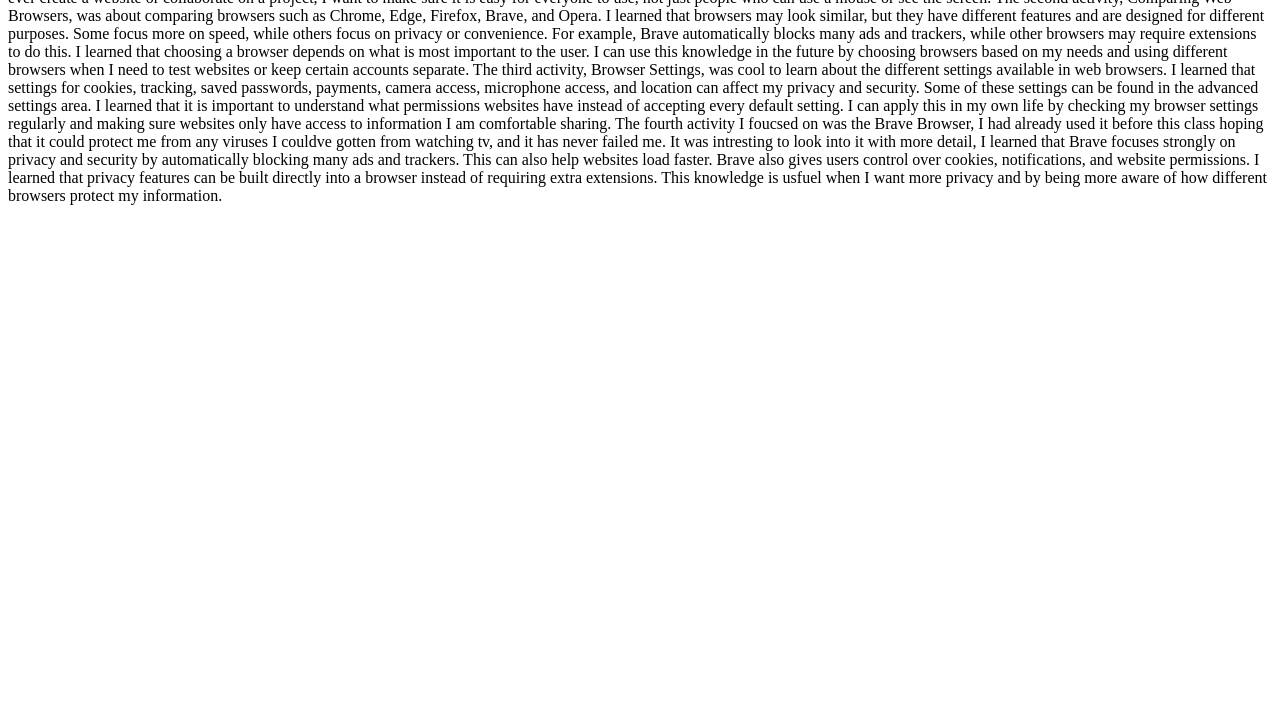
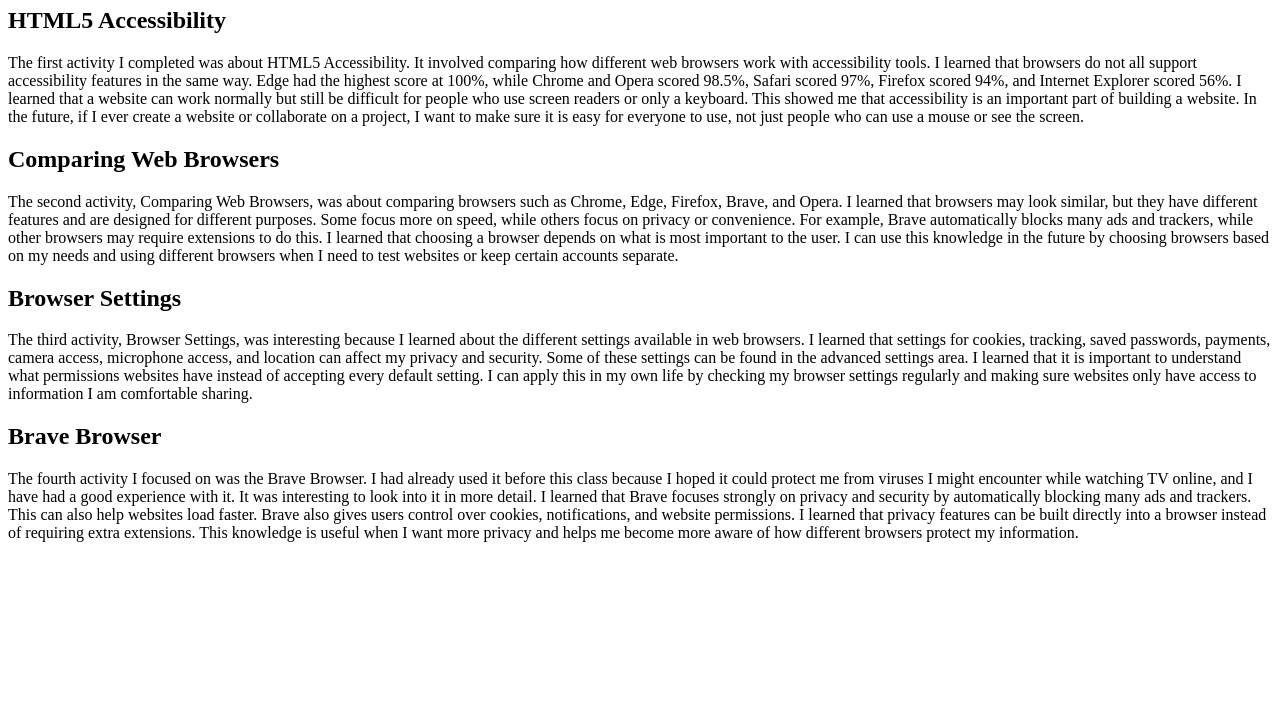
Before and after one commit to daniellades/daniellades.github.io, a plain HTML site: page web110/assignment2.html in a window 1280 px wide. Shown: the part 73-800 px from the top of the page. Drawn offline with Linux system fonts and the light colour scheme.

Commit message:
Enhance assignment2.html with detailed activities
Expanded content on HTML5 accessibility, web browser comparisons, browser settings, and details about the Brave Browser.

```diff
--- a/web110/assignment2.html
+++ b/web110/assignment2.html
@@ -1,4 +1,83 @@
-The first activity, I learned about HTML5 Accessibility, it was about comparing how different web browsers work with accessibility tools. I learned that browsers do not all support accessibility features in the same way. Edge had the highest score at 100%, while Chrome and Opera scored 98.5%, Safari scored 97%, Firefox scored 94%, and Internet Explorer scored 56%. I learned that a website can work normally but still be difficult for people who use screen readers or only a keyboard. This showed me that accessibility is an important part of building a website. In the future, if I ever create a website or collaborate on a project, I want to make sure it is easy for everyone to use, not just people who can use a mouse or see the screen.
-The second activity, Comparing Web Browsers, was about comparing browsers such as Chrome, Edge, Firefox, Brave, and Opera. I learned that browsers may look similar, but they have different features and are designed for different purposes. Some focus more on speed, while others focus on privacy or convenience. For example, Brave automatically blocks many ads and trackers, while other browsers may require extensions to do this. I learned that choosing a browser depends on what is most important to the user. I can use this knowledge in the future by choosing browsers based on my needs and using different browsers when I need to test websites or keep certain accounts separate.
-The third activity, Browser Settings, was cool to learn about the different settings available in web browsers. I learned that settings for cookies, tracking, saved passwords, payments, camera access, microphone access, and location can affect my privacy and security. Some of these settings can be found in the advanced settings area. I learned that it is important to understand what permissions websites have instead of accepting every default setting. I can apply this in my own life by checking my browser settings regularly and making sure websites only have access to information I am comfortable sharing.
-The fourth activity I foucsed on was the Brave Browser, I had already used it before this class hoping that it could protect me from any viruses I couldve gotten from watching tv, and it has never failed me. It was intresting to look into it with more detail, I learned that Brave focuses strongly on privacy and security by automatically blocking many ads and trackers. This can also help websites load faster. Brave also gives users control over cookies, notifications, and website permissions. I learned that privacy features can be built directly into a browser instead of requiring extra extensions. This knowledge is usfuel when I want more privacy and by being more aware of how different browsers protect my information.
+<!DOCTYPE html>
+<html lang="en">
+<head>
+    <meta charset="UTF-8">
+    <title>Assignment 2</title>
+    <link rel="stylesheet" href="style.css">
+</head>
+
+<body>
+
+    <h1>Assignment 2</h1>
+
+    <h2>HTML5 Accessibility</h2>
+
+    <p>
+        The first activity I completed was about HTML5 Accessibility.
+        It involved comparing how different web browsers work with
+        accessibility tools. I learned that browsers do not all support
+        accessibility features in the same way. Edge had the highest
+        score at 100%, while Chrome and Opera scored 98.5%, Safari
+        scored 97%, Firefox scored 94%, and Internet Explorer scored
+        56%. I learned that a website can work normally but still be
+        difficult for people who use screen readers or only a keyboard.
+        This showed me that accessibility is an important part of
+        building a website. In the future, if I ever create a website
+        or collaborate on a project, I want to make sure it is easy
+        for everyone to use, not just people who can use a mouse or
+        see the screen.
+    </p>
+
+    <h2>Comparing Web Browsers</h2>
+
+    <p>
+        The second activity, Comparing Web Browsers, was about comparing
+        browsers such as Chrome, Edge, Firefox, Brave, and Opera. I
+        learned that browsers may look similar, but they have different
+        features and are designed for different purposes. Some focus
+        more on speed, while others focus on privacy or convenience.
+        For example, Brave automatically blocks many ads and trackers,
+        while other browsers may require extensions to do this. I
+        learned that choosing a browser depends on what is most
+        important to the user. I can use this knowledge in the future
+        by choosing browsers based on my needs and using different
+        browsers when I need to test websites or keep certain accounts
+        separate.
+    </p>
+
+    <h2>Browser Settings</h2>
+
+    <p>
+        The third activity, Browser Settings, was interesting because
+        I learned about the different settings available in web browsers.
+        I learned that settings for cookies, tracking, saved passwords,
+        payments, camera access, microphone access, and location can
+        affect my privacy and security. Some of these settings can be
+        found in the advanced settings area. I learned that it is
+        important to understand what permissions websites have instead
+        of accepting every default setting. I can apply this in my own
+        life by checking my browser settings regularly and making sure
+        websites only have access to information I am comfortable
+        sharing.
+    </p>
+
+    <h2>Brave Browser</h2>
+
+    <p>
+        The fourth activity I focused on was the Brave Browser. I had
+        already used it before this class because I hoped it could
+        protect me from viruses I might encounter while watching TV
+        online, and I have had a good experience with it. It was
+        interesting to look into it in more detail. I learned that
+        Brave focuses strongly on privacy and security by automatically
+        blocking many ads and trackers. This can also help websites
+        load faster. Brave also gives users control over cookies,
+        notifications, and website permissions. I learned that privacy
+        features can be built directly into a browser instead of
+        requiring extra extensions. This knowledge is useful when I
+        want more privacy and helps me become more aware of how
+        different browsers protect my information.
+    </p>
+
+</body>
+</html>
```
